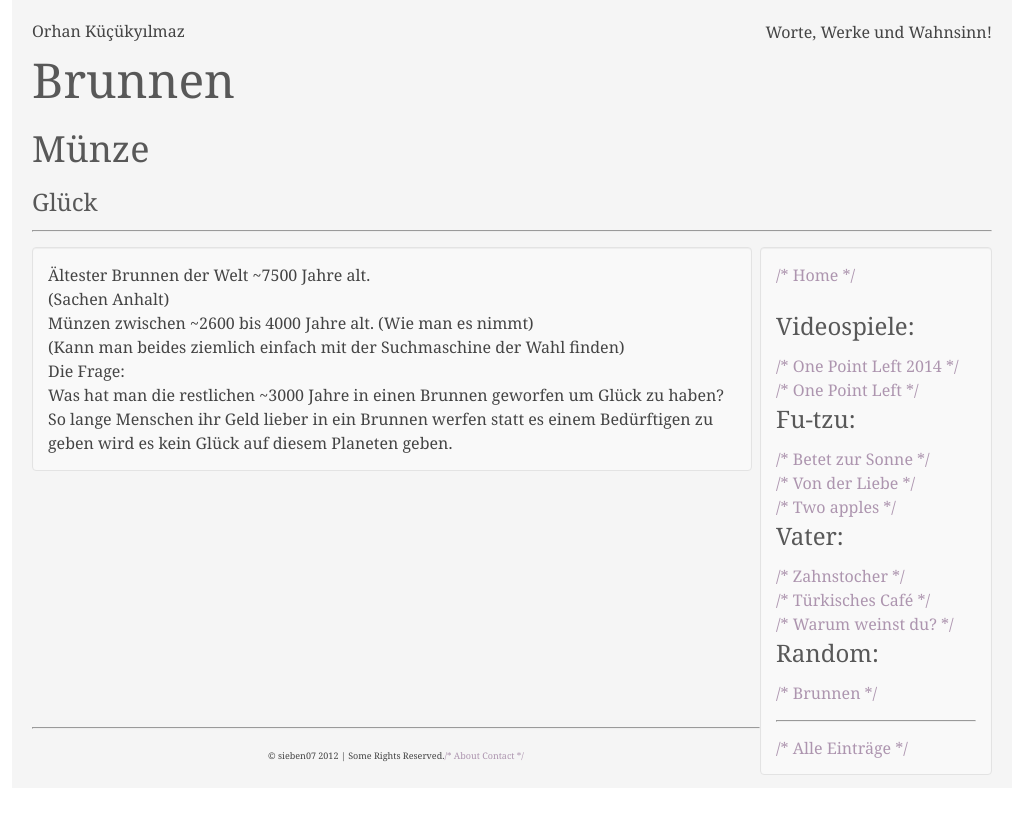
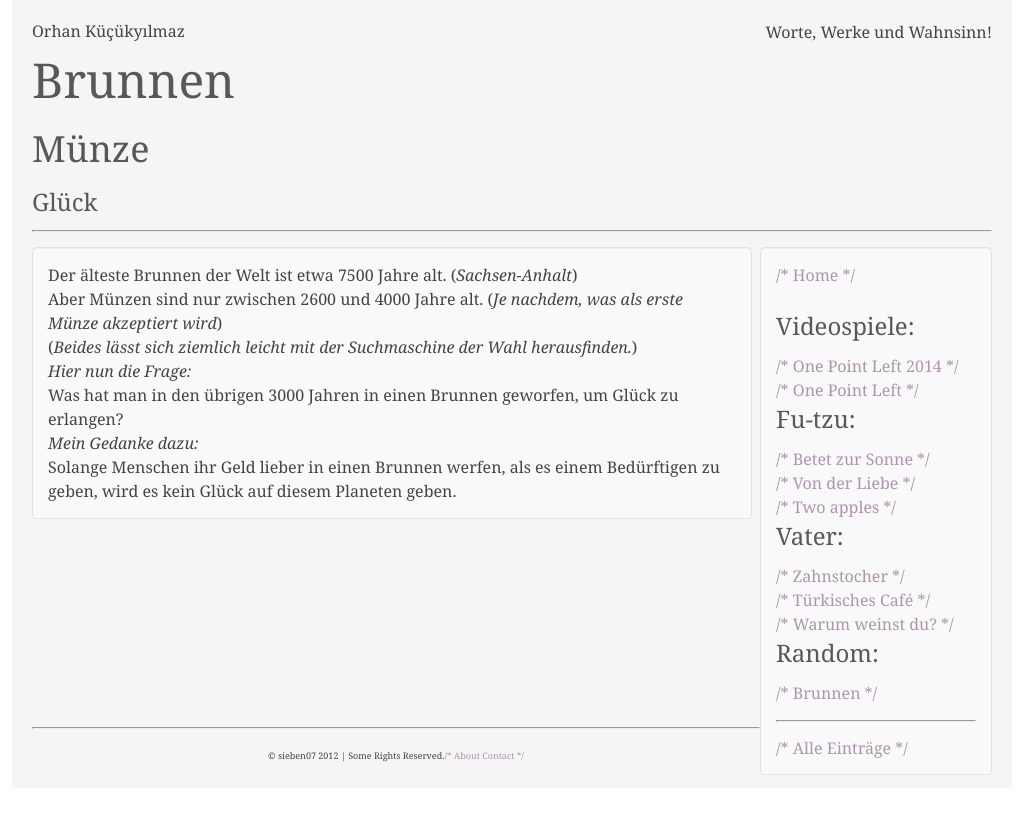
Before and after one commit to sieben07/sieben07.github.io, a Jekyll site: the page built from _posts/2017-09-03-brunnen-glueck.md, in a window 1280 px wide. Shown: the top 814 px of the page, without its empty margins (128-1151 px from the left). Built offline with Jekyll 4.4.1, drawn with Linux system fonts in a browser that asks for light colours.

Commit message:
korrektur

```diff
--- a/_posts/2017-09-03-brunnen-glueck.md
+++ b/_posts/2017-09-03-brunnen-glueck.md
@@ -6,16 +6,19 @@ title3: Glück
 category: random
 ---
 
-Ältester Brunnen der Welt ~7500 Jahre alt.
+Der älteste Brunnen der Welt ist etwa 7500 Jahre alt.
+(*Sachsen-Anhalt*)
 
-(Sachen Anhalt)
+Aber Münzen sind nur zwischen 2600 und 4000 Jahre alt.
+(*Je nachdem, was als erste Münze akzeptiert wird*)
 
-Münzen zwischen ~2600 bis 4000 Jahre alt. (Wie man es nimmt)
+(*Beides lässt sich ziemlich leicht mit der Suchmaschine der Wahl herausfinden.*)
+<!-- more start -->
 
-(Kann man beides ziemlich einfach mit der Suchmaschine der Wahl finden)
-<!-- more start -->
-Die Frage:
+*Hier nun die Frage:*
 
-Was hat man die restlichen ~3000 Jahre in einen Brunnen geworfen um Glück zu haben?
-So lange Menschen ihr Geld lieber in ein Brunnen werfen statt es einem Bedürftigen zu geben wird es kein Glück auf diesem Planeten geben.
+Was hat man in den übrigen 3000 Jahren in einen Brunnen geworfen, um Glück zu erlangen?
+
+*Mein Gedanke dazu:*
+Solange Menschen ihr Geld lieber in einen Brunnen werfen, als es einem Bedürftigen zu geben, wird es kein Glück auf diesem Planeten geben.
 <!-- more end-->
```
